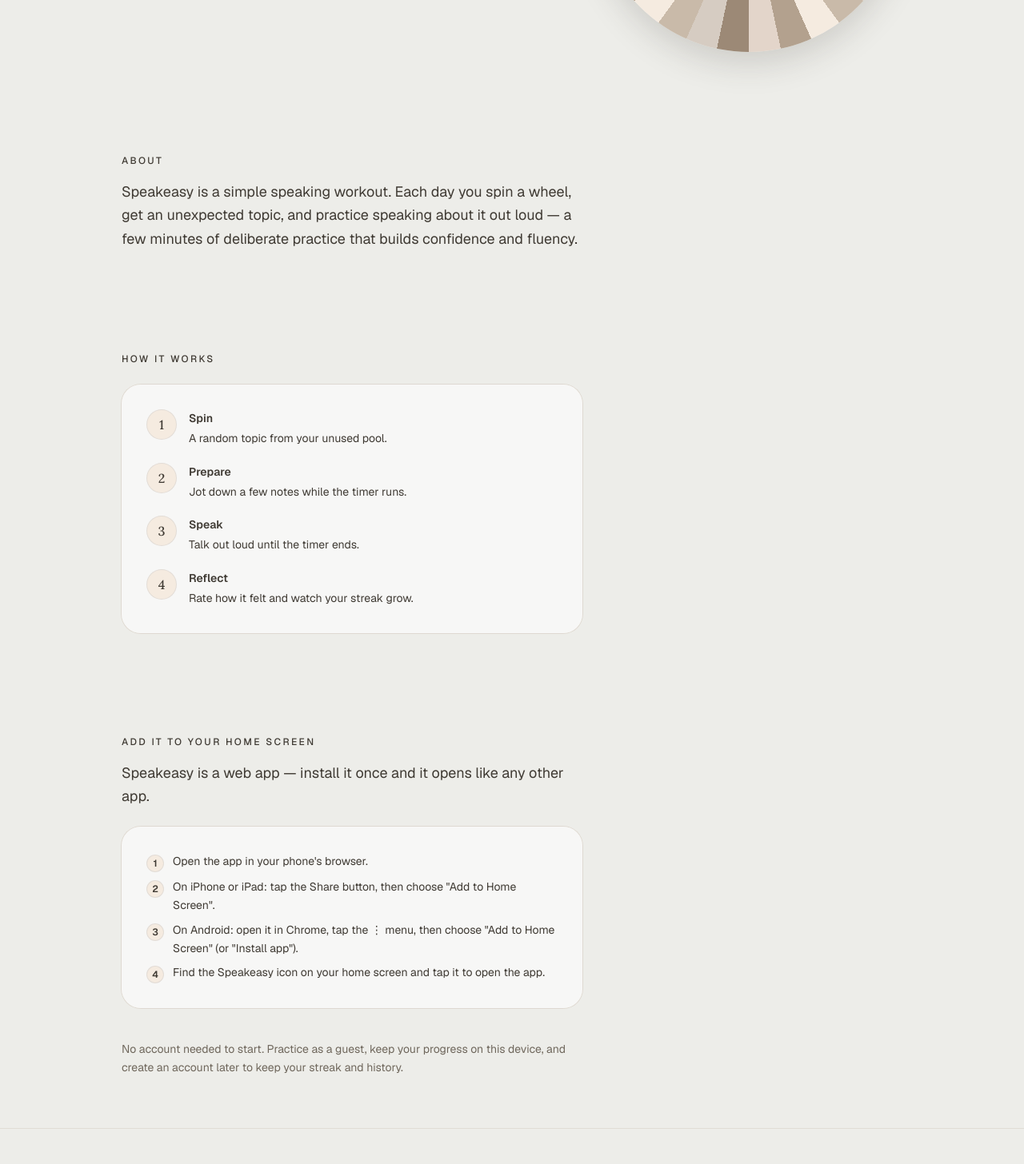
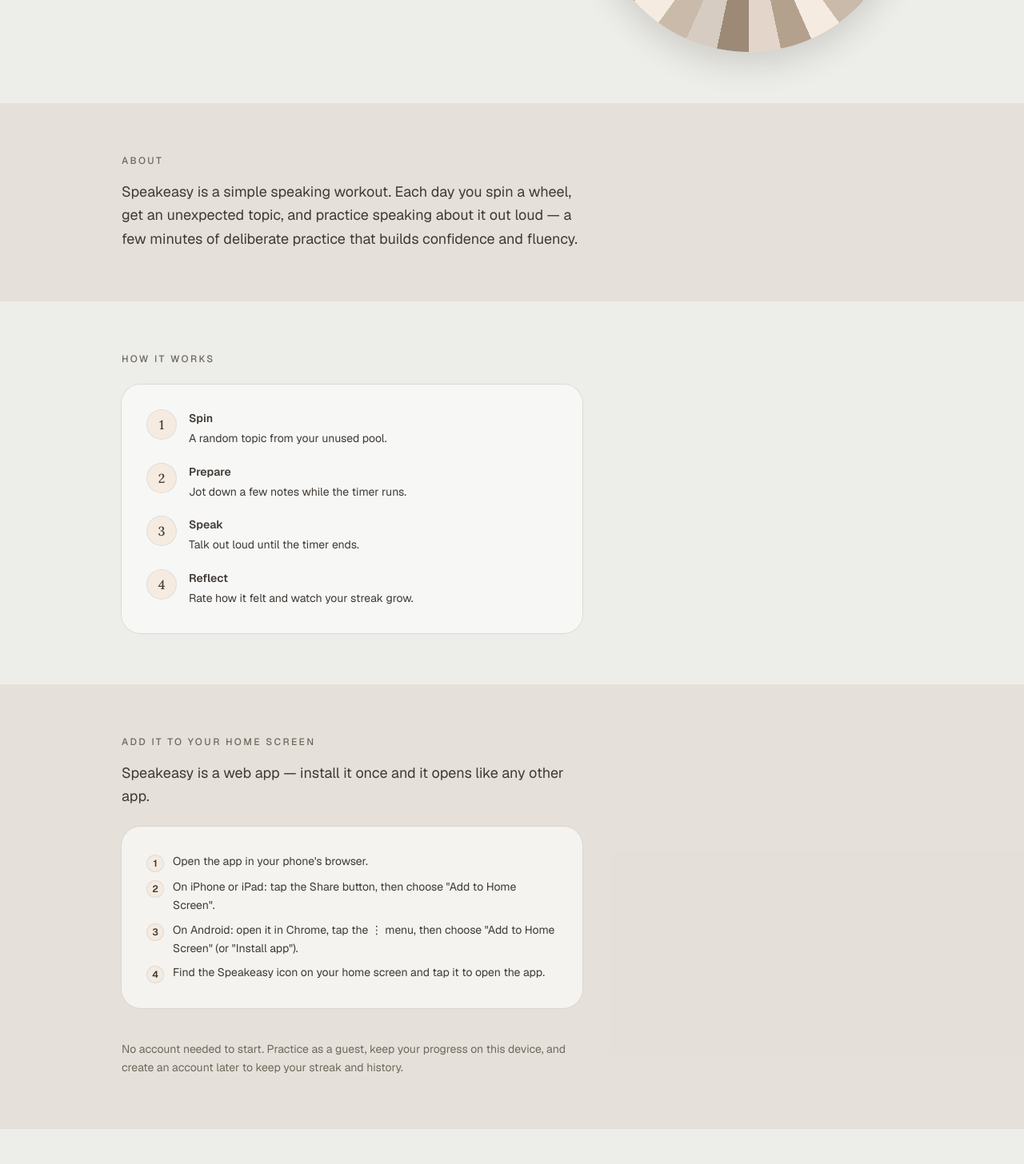
Before and after one commit to katerikoti/speakeasy, a Next.js app: page /about in a window 1280 px wide. Shown: the part 460-1916 px from the top of the page at 80% size. Built offline with nearby package versions, Linux system fonts and the light colour scheme; no server answers.

Commit message:
Soft-separate about and install sections; soften section titles

```diff
--- a/src/app/about/page.tsx
+++ b/src/app/about/page.tsx
@@ -79,27 +79,26 @@
           </div>
         </section>
 
-        <section
-          id="about"
-          className="mx-auto w-full max-w-5xl scroll-mt-24 px-6 py-16"
-        >
+        <section id="about" className="scroll-mt-24 bg-bone/40 py-16">
+          <div className="mx-auto w-full max-w-5xl px-6">
             <div className="max-w-xl">
-            <h2 className="text-xs font-medium uppercase tracking-[0.2em] text-ink">
+              <h2 className="text-xs font-medium uppercase tracking-[0.2em] text-ink-soft">
                 About
               </h2>
               <p className="mt-4 text-base leading-relaxed text-ink md:text-lg">
-              Speakeasy is a simple speaking workout. Each day you spin a wheel,
-              get an unexpected topic, and practice speaking about it out loud
-              — a few minutes of deliberate practice that builds confidence and
-              fluency.
+                Speakeasy is a simple speaking workout. Each day you spin a
+                wheel, get an unexpected topic, and practice speaking about it
+                out loud — a few minutes of deliberate practice that builds
+                confidence and fluency.
               </p>
+            </div>
           </div>
         </section>
 
         <section id="how-it-works" className="scroll-mt-24 py-16">
           <div className="mx-auto w-full max-w-5xl px-6">
             <div className="max-w-xl">
-              <h2 className="text-xs font-medium uppercase tracking-[0.2em] text-ink">
+              <h2 className="text-xs font-medium uppercase tracking-[0.2em] text-ink-soft">
                 How it works
               </h2>
               <div className="mt-6 rounded-3xl bg-white/60 p-6 ring-1 ring-bone/60 md:p-8">
@@ -125,12 +124,10 @@
           </div>
         </section>
 
-        <section
-          id="how-to-install"
-          className="mx-auto w-full max-w-5xl scroll-mt-24 px-6 py-16"
-        >
+        <section id="how-to-install" className="scroll-mt-24 bg-bone/40 py-16">
+          <div className="mx-auto w-full max-w-5xl px-6">
             <div className="max-w-xl">
-            <h2 className="text-xs font-medium uppercase tracking-[0.2em] text-ink">
+              <h2 className="text-xs font-medium uppercase tracking-[0.2em] text-ink-soft">
                 Add it to your home screen
               </h2>
               <p className="mt-4 text-base leading-relaxed text-ink md:text-lg">
@@ -142,9 +139,10 @@
               </div>
               <p className="mt-10 text-sm leading-relaxed text-ink-soft">
                 No account needed to start. Practice as a guest, keep your
-              progress on this device, and create an account later to keep your
-              streak and history.
+                progress on this device, and create an account later to keep
+                your streak and history.
               </p>
+            </div>
           </div>
         </section>
       </main>
```
Lines whose indentation alone changed are shown as unchanged.
